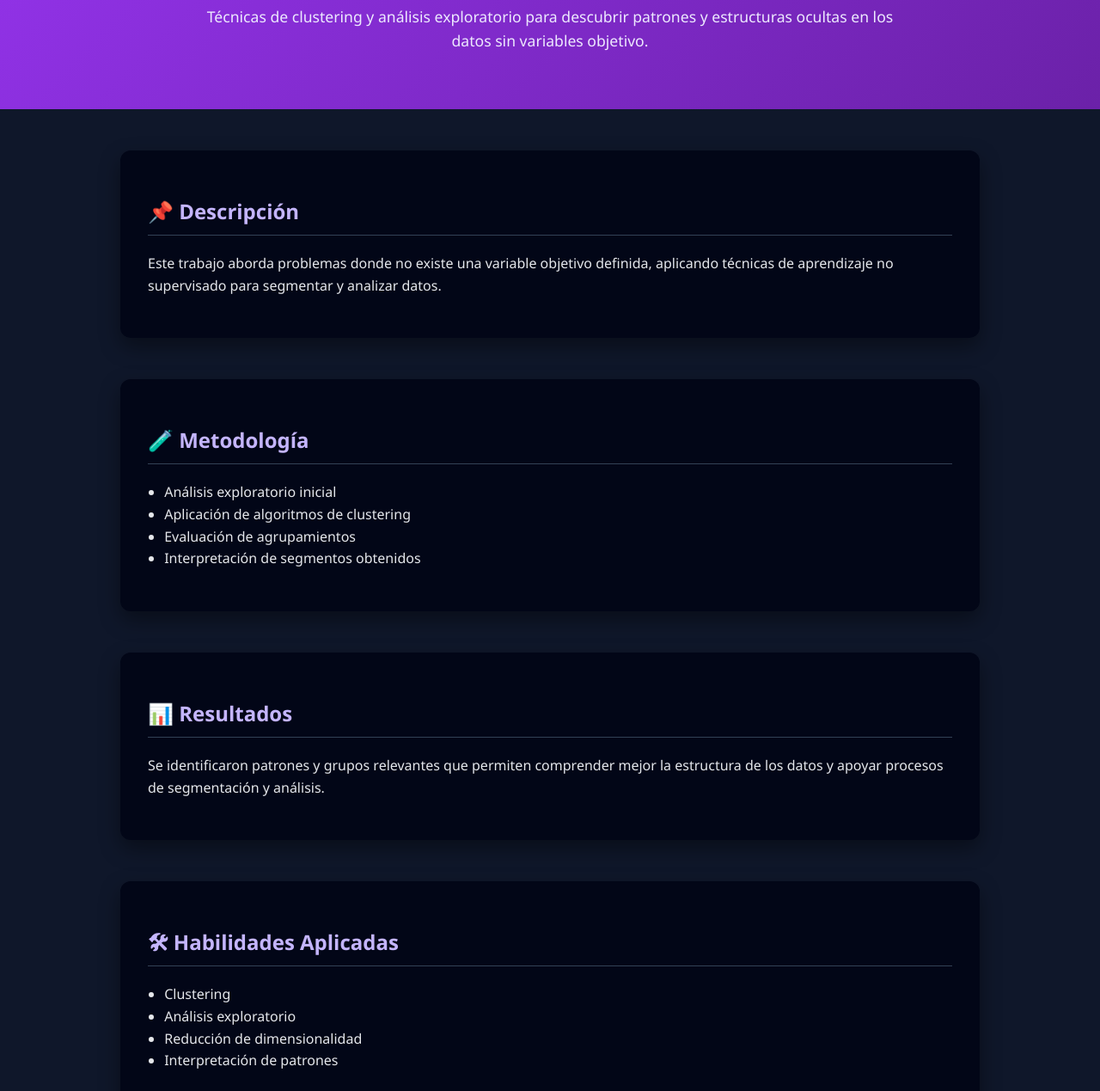
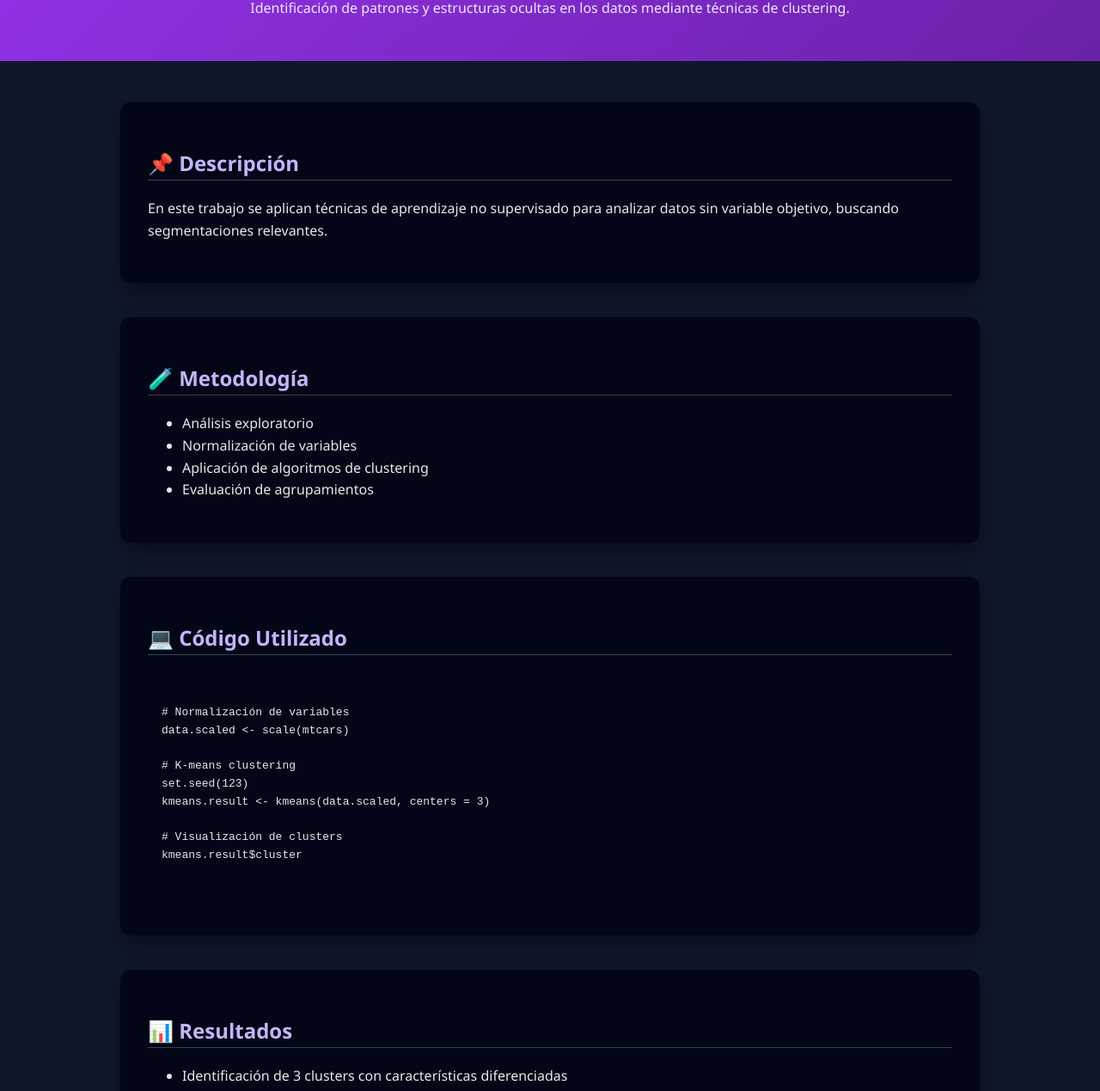
Before and after one commit to nietosantiago/IA-ML, a plain HTML site: page aprendizaje-no-supervisado/index.html in a window 1280 px wide. Shown: the part 118-1387 px from the top of the page at 86% size. Drawn offline with Linux system fonts and the light colour scheme.

Commit message:
Refactor index.html for improved content and layout
Updated content and structure for clarity and detail in the HTML document.

```diff
--- a/aprendizaje-no-supervisado/index.html
+++ b/aprendizaje-no-supervisado/index.html
@@ -13,27 +13,13 @@
       color: #e5e7eb;
       line-height: 1.6;
     }
-
     header {
       background: linear-gradient(135deg, #9333ea, #6b21a8);
       padding: 3rem 1.5rem;
       text-align: center;
     }
-
-    header h1 {
-      margin: 0;
-      font-size: 2.3rem;
-      color: #ffffff;
-    }
-
-    header p {
-      margin-top: 1rem;
-      font-size: 1.1rem;
-      color: #ede9fe;
-      max-width: 800px;
-      margin-left: auto;
-      margin-right: auto;
-    }
+    header h1 { margin: 0; color: #fff; }
+    header p { color: #ede9fe; max-width: 800px; margin: 1rem auto 0; }
 
     main {
       max-width: 1000px;
@@ -41,25 +27,21 @@
       padding: 3rem 1.5rem;
     }
 
-    section {
-      margin-bottom: 3rem;
-    }
-
-    h2 {
-      color: #c4b5fd;
-      border-bottom: 1px solid #334155;
-      padding-bottom: 0.5rem;
-    }
-
-    ul {
-      padding-left: 1.2rem;
-    }
-
     .card {
       background-color: #020617;
       border-radius: 12px;
       padding: 2rem;
+      margin-bottom: 2.5rem;
       box-shadow: 0 10px 25px rgba(0,0,0,0.4);
+    }
+
+    h2 { color: #c4b5fd; border-bottom: 1px solid #334155; }
+    pre {
+      background: #020617;
+      padding: 1rem;
+      overflow-x: auto;
+      border-radius: 8px;
+      color: #e5e7eb;
     }
 
     footer {
@@ -67,12 +49,6 @@
       padding: 2rem;
       color: #94a3b8;
       font-size: 0.9rem;
-    }
-
-    a {
-      color: #a78bfa;
-      font-weight: 600;
-      text-decoration: none;
     }
   </style>
 </head>
@@ -82,8 +58,8 @@
 <header>
   <h1>🔍 Aprendizaje No Supervisado</h1>
   <p>
-    Técnicas de clustering y análisis exploratorio para descubrir patrones y
-    estructuras ocultas en los datos sin variables objetivo.
+    Identificación de patrones y estructuras ocultas en los datos mediante técnicas
+    de clustering.
   </p>
 </header>
 
@@ -92,36 +68,42 @@
   <section class="card">
     <h2>📌 Descripción</h2>
     <p>
-      Este trabajo aborda problemas donde no existe una variable objetivo definida,
-      aplicando técnicas de aprendizaje no supervisado para segmentar y analizar datos.
+      En este trabajo se aplican técnicas de aprendizaje no supervisado para analizar
+      datos sin variable objetivo, buscando segmentaciones relevantes.
     </p>
   </section>
 
   <section class="card">
     <h2>🧪 Metodología</h2>
     <ul>
-      <li>Análisis exploratorio inicial</li>
+      <li>Análisis exploratorio</li>
+      <li>Normalización de variables</li>
       <li>Aplicación de algoritmos de clustering</li>
       <li>Evaluación de agrupamientos</li>
-      <li>Interpretación de segmentos obtenidos</li>
     </ul>
   </section>
 
   <section class="card">
-    <h2>📊 Resultados</h2>
-    <p>
-      Se identificaron patrones y grupos relevantes que permiten comprender mejor
-      la estructura de los datos y apoyar procesos de segmentación y análisis.
-    </p>
+    <h2>💻 Código Utilizado</h2>
+    <pre><code>
+# Normalización de variables
+data.scaled <- scale(mtcars)
+
+# K-means clustering
+set.seed(123)
+kmeans.result <- kmeans(data.scaled, centers = 3)
+
+# Visualización de clusters
+kmeans.result$cluster
+    </code></pre>
   </section>
 
   <section class="card">
-    <h2>🛠 Habilidades Aplicadas</h2>
+    <h2>📊 Resultados</h2>
     <ul>
-      <li>Clustering</li>
-      <li>Análisis exploratorio</li>
-      <li>Reducción de dimensionalidad</li>
-      <li>Interpretación de patrones</li>
+      <li>Identificación de 3 clusters con características diferenciadas</li>
+      <li>Segmentación clara según potencia, peso y consumo</li>
+      <li>Utilidad para análisis exploratorio y segmentación</li>
     </ul>
   </section>
 
```
